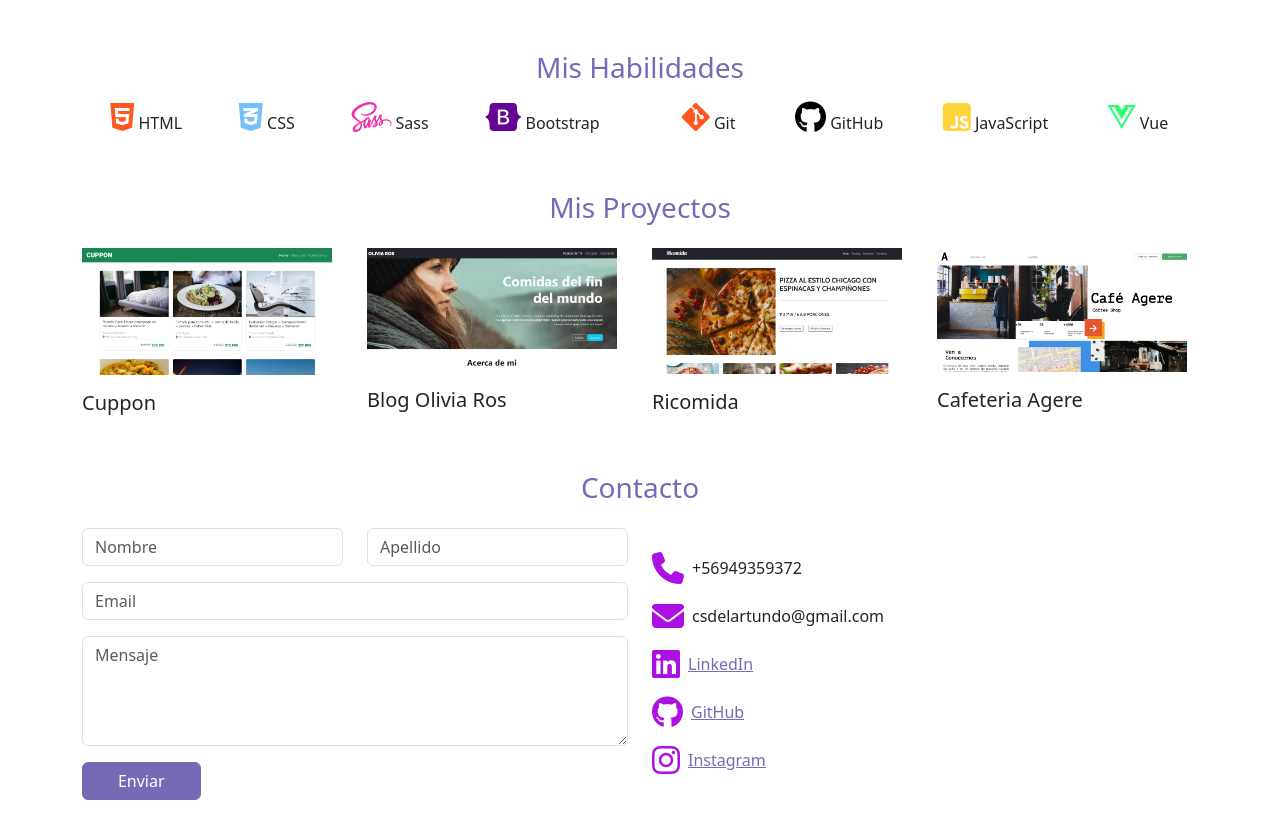
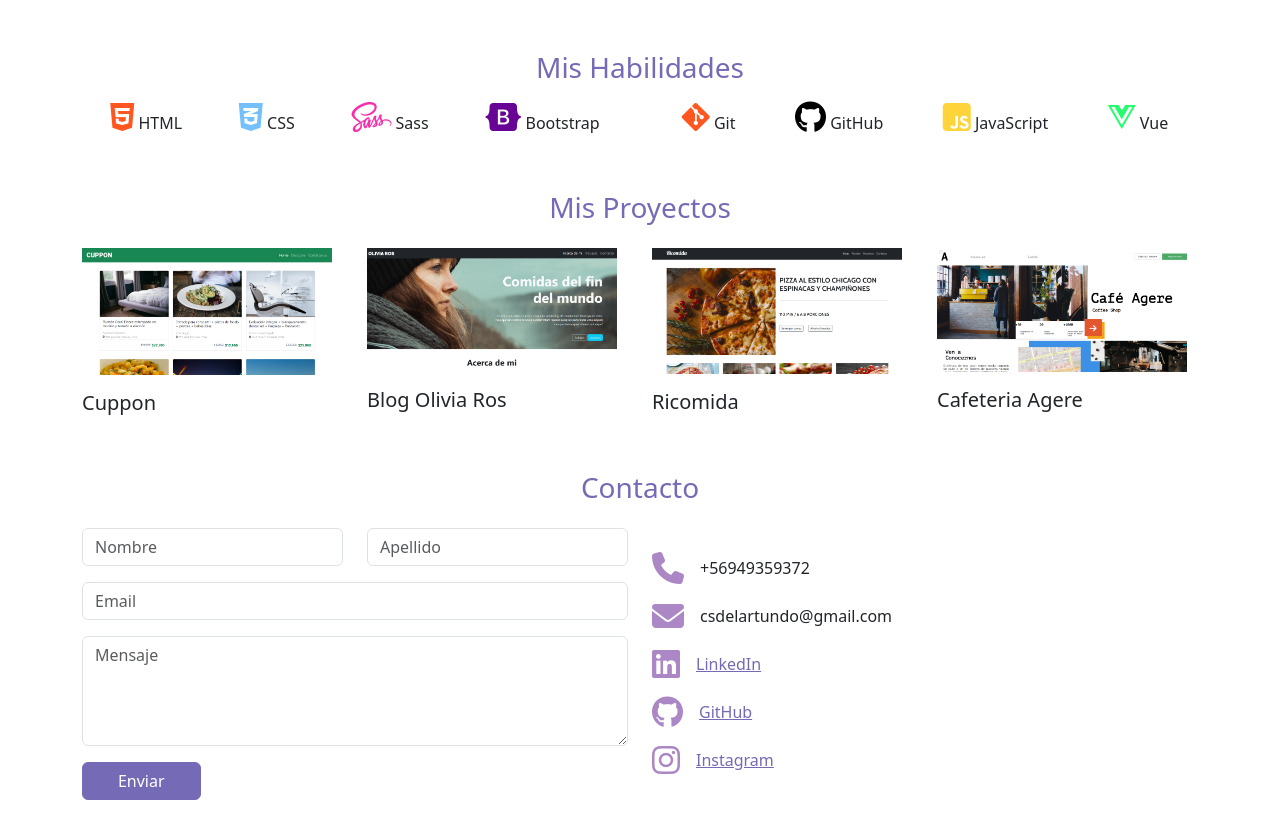
Before and after one commit to csdelartundo/Mi-Primer-Portafolio, a website: page index.html in a window 1280 px wide. Shown: the part 580-1418 px from the top of the page. Drawn offline with nearby package versions, Linux system fonts and the light colour scheme.

Commit message:
Cambio de color iconos seccion contacto

```diff
--- a/index.html
+++ b/index.html
@@ -165,24 +165,24 @@
                 </div>
                 <div class="col-12 col-md-6 pt-4">
                     <div class="d-flex align-items-center mb-3">
-                        <i class="fa-solid fa-phone fa-2x" style="color: #ac11e4;"></i>
-                        <span class="ms-2">+56949359372</span>
+                        <i class="fa-solid fa-phone fa-2x" style="color: #AC87C5;"></i>
+                        <span class="ms-3">+56949359372</span>
                     </div>
                     <div class="d-flex align-items-center mb-3">
-                        <i class="fa-solid fa-envelope fa-2x" style="color: #ac11e4;"></i>
-                        <span class="ms-2">csdelartundo@gmail.com</span>
+                        <i class="fa-solid fa-envelope fa-2x" style="color: #AC87C5;"></i>
+                        <span class="ms-3">csdelartundo@gmail.com</span>
                     </div>
                     <div class="d-flex align-items-center mb-3">
-                        <i class="fa-brands fa-linkedin fa-2x" style="color: #ac11e4;"></i>
-                        <a href="https://www.linkedin.com/in/csdelartundo/" class="ms-2">LinkedIn</a>
+                        <i class="fa-brands fa-linkedin fa-2x" style="color: #AC87C5;"></i>
+                        <a href="https://www.linkedin.com/in/csdelartundo/" class="ms-3">LinkedIn</a>
                     </div>
                     <div class="d-flex align-items-center mb-3">
-                        <i class="fa-brands fa-github fa-2x" style="color: #ac11e4;"></i>
-                        <a href="https://github.com/Whitezoe8" class="ms-2">GitHub</a>
+                        <i class="fa-brands fa-github fa-2x" style="color: #AC87C5;"></i>
+                        <a href="https://github.com/Whitezoe8" class="ms-3">GitHub</a>
                     </div>
                     <div class="d-flex align-items-center mb-3">
-                        <i class="fa-brands fa-instagram fa-2x" style="color: #ac11e4;"></i>
-                        <a href="https://www.instagram.com/csdelartundo/" class="ms-2">Instagram</a>
+                        <i class="fa-brands fa-instagram fa-2x" style="color: #AC87C5;"></i>
+                        <a href="https://www.instagram.com/csdelartundo/" class="ms-3">Instagram</a>
                     </div>
                 </div>
             </div>
```
